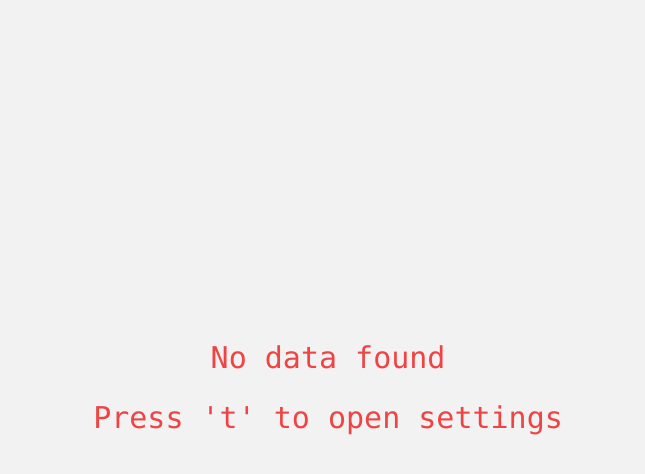
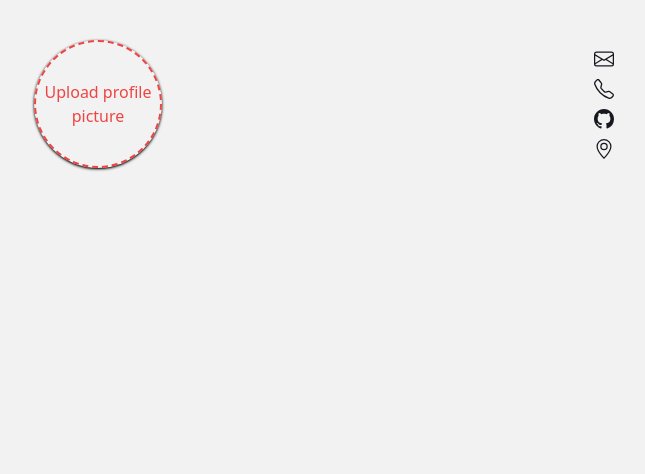
Before and after one commit to TacticalCamel/resume-builder, a Vue app: page / in a window 1280 px wide. Shown: the top 474 px of the page, without its empty margins (312-957 px from the left). Built offline with nearby package versions, Linux system fonts and the light colour scheme.

Commit message:
refactor

```diff
--- a/src/components/App.vue
+++ b/src/components/App.vue
@@ -7,14 +7,33 @@
     import Settings from "@/components/settings/Settings.vue";
 
     import type PageModel from "@/models/PageModel";
-    import {ref} from "vue";
+    import {ref, provide} from "vue";
 
+    // define a model containing all the information on the page
     const model = ref<PageModel>({
         isDarkTheme: false,
+        isEditMode: false,
         profilePicture: null,
-        template: null,
+        template: {
+            personal: {
+                name: "",
+                profession: "",
+                email: "",
+                phone: "",
+                github: "",
+                location: "",
+                description: ""
+            },
+            education: null,
+            skills: null,
+            languages: null,
+            projects: null
+        },
         colors: new Map<string, string>()
     });
+
+    // provide the model to all child components
+    provide('model', model);
 </script>
 
 <template>
@@ -23,22 +42,20 @@
 
         <div v-if="model.template">
             <header class="py-10 px-5 mobile:px-10">
-                <header-section :model="model.template.personal" :profile-picture="model.profilePicture"/>
+                <header-section v-model:model="model.template.personal" v-model:profile-picture="model.profilePicture"/>
             </header>
             <div class="py-10 px-5 mobile:px-10">
                 <div class="grid gap-12 max-w-[720px] mx-auto">
-                    <education-section :model="model.template.education"/>
-                    <skill-section :model="model.template.skills"/>
-                    <language-section :model="model.template.languages"/>
-                    <project-section :model="model.template.projects"/>
+                    <education-section v-if="model.template.education" :model="model.template.education"/>
+                    <skill-section v-if="model.template.skills" :model="model.template.skills"/>
+                    <language-section v-if="model.template.languages" :model="model.template.languages"/>
+                    <project-section v-if="model.template.projects" :model="model.template.projects"/>
                 </div>
             </div>
         </div>
-        <div v-else>
-            <div class="h-screen flex justify-center items-center flex-col text-3xl text-red-500 font-mono">
-                <div class="mb-6">No data found</div>
-                <div class="mb-6">Press 't' to open settings</div>
-            </div>
+        <div v-else class="h-screen flex justify-center items-center flex-col text-3xl text-red-500 font-mono">
+            <div class="mb-6">No data found</div>
+            <div>Press 'alt + t' to open settings</div>
         </div>
     </main>
 </template>
@@ -62,4 +79,8 @@
     main::-webkit-scrollbar-track {
         background-color: var(--primary-bg);
     }
+
+    .edit-mode input {
+        background-color: var(--primary-text);
+    }
 </style>
--- a/src/components/sections/HeaderSection.vue
+++ b/src/components/sections/HeaderSection.vue
@@ -4,25 +4,43 @@
     import IconGithub from "@/components/icons/IconGithub.vue";
     import IconLocation from "@/components/icons/IconLocation.vue";
     import type PersonalInfo from "@/models/PersonalInfo";
+    import {type PropType} from "vue";
+    import FileUpload from "@/components/shared/FileUpload.vue";
 
-    defineProps<{
-        model: PersonalInfo,
-        profilePicture: string | null
-    }>();
+    const model = defineModel('model', {
+        type: Object as PropType<PersonalInfo>,
+        required: true
+    });
+
+    const profilePicture = defineModel('profilePicture', {
+        type: Object as PropType<string | null>,
+        required: true
+    });
+
+    // set the profile picture
+    function setProfilePicture(contents: string) {
+        profilePicture.value = contents;
+    }
 </script>
 
 <template>
     <div class="grid gap-12 max-w-[960px] mx-auto">
         <section class="text-nowrap flex gap-x-6 gap-y-12 justify-center items-center flex-col md:flex-row">
             <div class="flex items-center justify-center gap-6">
-                <img :src="profilePicture ?? ''" alt="profile picture" class="size-32 rounded-full bg-red-300 select-none shadow shadow-black">
-                <div class="flex flex-col justify-center me-4">
-                    <div class="uppercase font-bold text-2xl">{{ model.name }}</div>
-                    <div class="uppercase">{{ model.profession }}</div>
+                <div class="size-32 rounded-full select-none shadow shadow-black">
+                    <img v-if="profilePicture" :src="profilePicture" alt="profile picture" class="size-full rounded-full">
+                    <file-upload v-else id="profile-picture-upload" accept="image/*" @on-upload="setProfilePicture" class="flex size-full rounded-full border-2 border-dashed border-red-500 text-wrap hover:bg-red-500 hover:transition-colors hover:bg-opacity-20 items-center text-red-500" read-data-url>
+                        Upload profile picture
+                    </file-upload>
+                </div>
+
+                <div class="me-4 flex flex-col">
+                    <input :size="model.name.length" class="uppercase font-bold text-2xl" v-model="model.name"/>
+                    <input :size="model.profession.length" class="uppercase" v-model="model.profession"/>
                 </div>
             </div>
-            <div class="text-[0.9em] contacts grid gap-0.5">
-                <a class="flex items-center py-1 url-hover" :href="`mailto:${model.email}`">
+            <div v-if="model" class="text-[0.9em] contacts grid gap-0.5">
+                <a class="flex items-center py-1 url-hover hover:transition-colors" :href="`mailto:${model.email}`">
                     <icon-email class="size-5"/>
                     <span class="ps-2">{{ model.email }}</span>
                 </a>
@@ -30,7 +48,7 @@
                     <icon-phone class="size-5"/>
                     <span class="ps-2">{{ model.phone }}</span>
                 </div>
-                <a class="flex items-center py-1 url-hover" :href="model.github" target="_blank">
+                <a class="flex items-center py-1 url-hover hover:transition-colors" :href="model.github" target="_blank">
                     <icon-github class="size-5"/>
                     <span class="ps-2">{{ model.github.replace(/^(https\:\/\/)/, "") }}</span>
                 </a>
@@ -40,7 +58,7 @@
                 </div>
             </div>
         </section>
-        <section class="text-justify mx-auto max-w-[720px]">
+        <section v-if="model" class="text-justify mx-auto max-w-[720px]">
             {{ model.description }}
         </section>
     </div>
@@ -50,4 +68,9 @@
     .url-hover:hover {
         color: var(--accent-text);
     }
+
+    input {
+        background-color: transparent;
+        resize: horizontal;
+    }
 </style>
--- a/src/components/sections/ProjectSection.vue
+++ b/src/components/sections/ProjectSection.vue
@@ -14,11 +14,11 @@
         <div class="my-2 grid gap-6">
             <div v-for="project in model.projects" :key="project.description" class="flex">
                 <div class="me-0.5">
-                    <IconLink class="size-5 mt-0.5"/>
+                    <icon-link class="size-5 mt-0.5"/>
                 </div>
                 <div>
                     <div class="flex items-center flex-wrap">
-                        <a :href="project.url" target="_blank" class="url-hover flex items-center underline me-2 mb-0.5">
+                        <a :href="project.url" target="_blank" class="url-hover hover:transition-colors flex items-center underline me-2 mb-0.5">
                             <span class="text-nowrap">{{ project.url.replace(/^(https\:\/\/)/, "") }}</span>
                         </a>
                         <div class="grid grid-flow-col gap-2 auto-cols-min mb-0.5">
--- a/src/components/shared/FileUpload.vue
+++ b/src/components/shared/FileUpload.vue
@@ -49,7 +49,7 @@
         const file: File = target.files[0];
 
         // read as source
-        if(props.readDataUrl){
+        if (props.readDataUrl) {
             reader.readAsDataURL(file);
         }
 
@@ -61,12 +61,10 @@
 </script>
 
 <template>
-    <div>
-        <label :for="id" class="block rounded font-semibold text-violet-500 hover:bg-violet-500 hover:bg-opacity-20 text-nowrap py-1 px-2 border border-violet-500 border-opacity-50 font-mono">
-            <span class="block text-center">
-                <slot/>
-            </span>
-        </label>
+    <label :for="id">
+        <span class="block text-center">
+            <slot/>
+        </span>
         <input :id="id" type="file" @change="upload($event)" class="hidden" :accept="accept"/>
-    </div>
+    </label>
 </template>
--- /dev/null
+++ b/src/components/shared/ToggleSwitch.vue
@@ -0,0 +1,13 @@
+<script setup lang="ts">
+    const model = defineModel({
+        type: Boolean,
+        required: true
+    })
+</script>
+
+<template>
+    <label class="inline-flex items-center cursor-pointer">
+        <input type="checkbox" class="sr-only peer" v-model="model">
+        <span class="relative w-11 h-6 bg-gray-200 peer-focus:outline-none rounded-full peer dark:bg-gray-700 peer-checked:after:translate-x-full peer-checked:after:border-white after:content-[''] after:absolute after:top-[2px] after:start-[2px] after:bg-white after:border-gray-300 after:border after:rounded-full after:h-5 after:w-5 after:transition-all dark:border-gray-600 peer-checked:bg-violet-500"></span>
+    </label>
+</template>
--- a/src/models/PageModel.ts
+++ b/src/models/PageModel.ts
@@ -2,6 +2,7 @@ import type Template from "@/models/Template";
 
 export default interface PageModel {
     isDarkTheme: boolean,
+    isEditMode: boolean,
     colors: Map<string, string>,
     profilePicture: string | null,
     template: Template | null,
```
Also changed, not shown: src/components/settings/Settings.vue (+21 -11 lines), src/components/settings/TemplateSettings.vue (+37 -9 lines), src/components/settings/ThemeSettings.vue (+4 -6 lines), src/models/Template.ts (+5 -5 lines).
